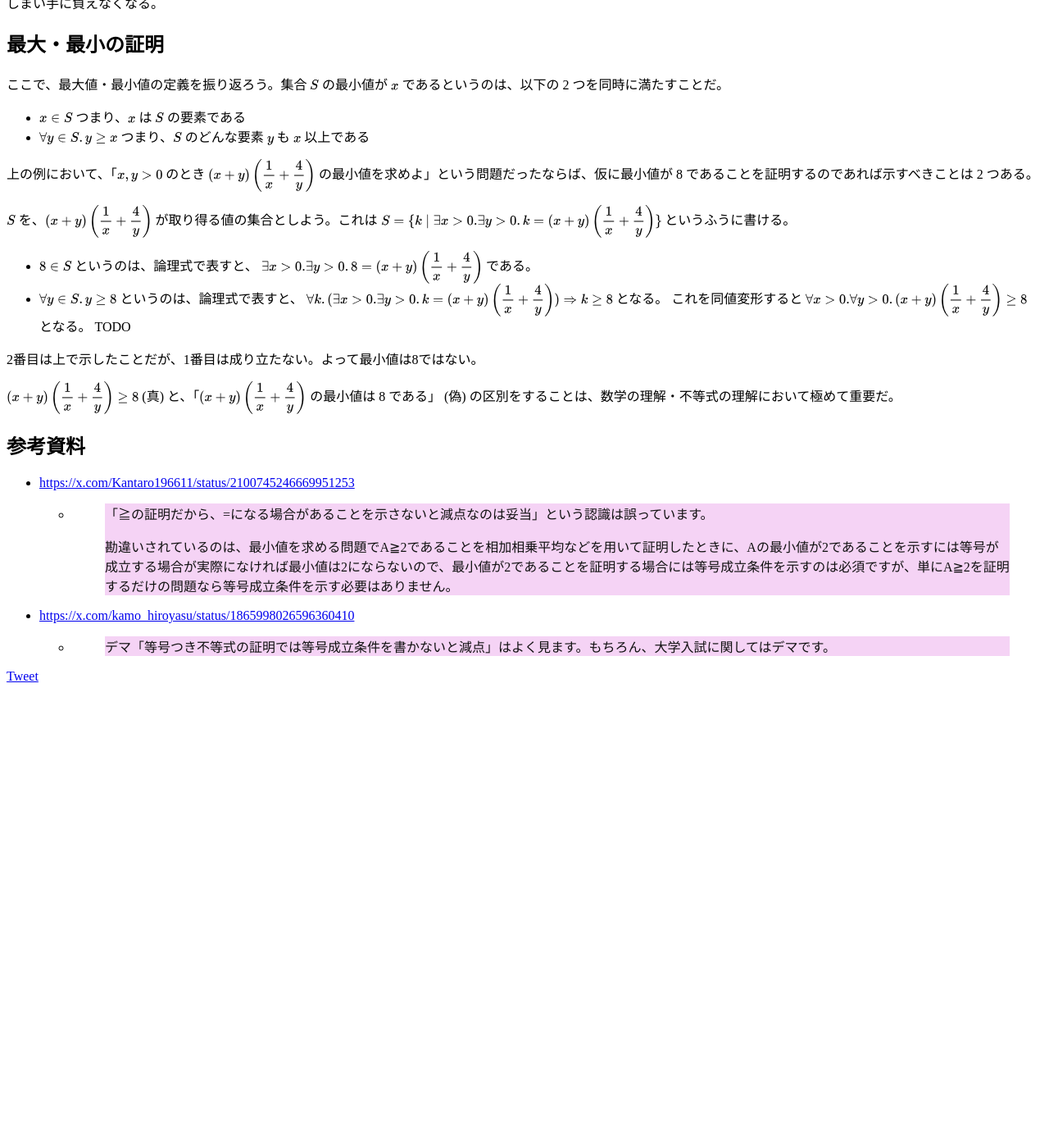
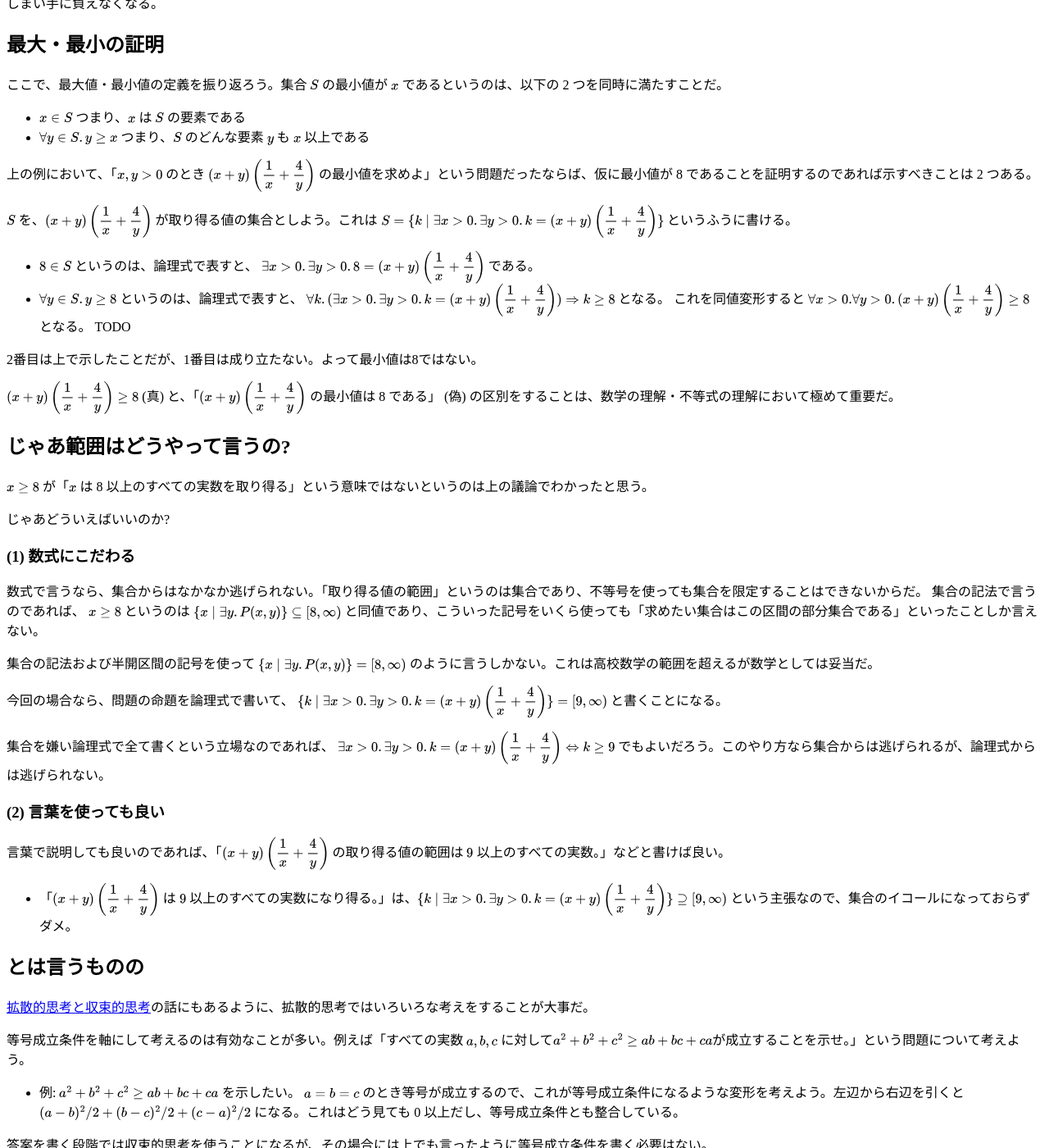
Before and after one commit to koba-e964/ut-entrance-exam-math, a Jekyll site: the page built from columns/when-is-it-equal.md, in a window 1280 px wide and 1400 px high, scrolled down 776 px. Shown: the whole window at 82% size. Built offline with Jekyll 4.4.1, drawn with Linux system fonts in a browser that asks for light colours; our own code applies the rules of GitHub Pages for plain Markdown files; comment, search, counter and statistics services are not loaded; before the commit the page ends 1618 px from its top, so only the background shows below that; some of the changed text lies outside the part shown.

Commit message:
Add contents to columns/when-is-it-equal

```diff
--- a/columns/when-is-it-equal.md
+++ b/columns/when-is-it-equal.md
@@ -1,4 +1,4 @@
-# [こばのページ](../../index.html)/[東大入試数学過去問解答例](../index)/[コラム](./index)/等号条件って書く必要あるの?
+# [こばのページ](../../index.html)/[東大入試数学過去問解答例](../index)/[コラム](./index)/等号成立条件って書く必要あるの?
 
 ## まとめ
 単に不等式の証明をするだけなら不要。($1+t\le e^t$ など)
@@ -37,14 +37,54 @@ $$(x + y)\left(\dfrac{1}{x} + \dfrac{4}{y}\right) \ge 8$$
 
 上の例において、「$x, y \gt 0$ のとき $(x + y)\left(\dfrac{1}{x} + \dfrac{4}{y}\right)$ の最小値を求めよ」という問題だったならば、仮に最小値が 8 であることを証明するのであれば示すべきことは 2 つある。
 
-$S$ を、$(x + y)\left(\dfrac{1}{x} + \dfrac{4}{y}\right)$ が取り得る値の集合としよう。これは $S = \lbrace k \mid \exists x \gt 0. \exists y \gt 0 . k = (x + y)\left(\dfrac{1}{x} + \dfrac{4}{y}\right) \rbrace$ というふうに書ける。
+$S$ を、$(x + y)\left(\dfrac{1}{x} + \dfrac{4}{y}\right)$ が取り得る値の集合としよう。これは $S = \lbrace k \mid \exists x \gt 0\ldotp \exists y \gt 0\ldotp k = (x + y)\left(\dfrac{1}{x} + \dfrac{4}{y}\right) \rbrace$ というふうに書ける。
 
-- $8 \in S$ というのは、論理式で表すと、 $\exists x \gt 0. \exists y \gt 0 . 8 = (x + y)\left(\dfrac{1}{x} + \dfrac{4}{y}\right)$ である。
-- $\forall y \in S\ldotp y \ge 8$ というのは、論理式で表すと、 $\forall k. (\exists x \gt 0. \exists y \gt 0 . k = (x + y)\left(\dfrac{1}{x} + \dfrac{4}{y}\right)) \Rightarrow k \ge 8$ となる。 これを同値変形すると $\forall x \gt 0. \forall y \gt 0 . (x + y)\left(\dfrac{1}{x} + \dfrac{4}{y}\right) \ge 8$ となる。 TODO
+- $8 \in S$ というのは、論理式で表すと、 $\exists x \gt 0\ldotp \exists y \gt 0\ldotp 8 = (x + y)\left(\dfrac{1}{x} + \dfrac{4}{y}\right)$ である。
+- $\forall y \in S\ldotp y \ge 8$ というのは、論理式で表すと、 $\forall k. (\exists x \gt 0\ldotp \exists y \gt 0\ldotp k = (x + y)\left(\dfrac{1}{x} + \dfrac{4}{y}\right)) \Rightarrow k \ge 8$ となる。 これを同値変形すると $\forall x \gt 0. \forall y \gt 0 . (x + y)\left(\dfrac{1}{x} + \dfrac{4}{y}\right) \ge 8$ となる。 TODO
 
 2番目は上で示したことだが、1番目は成り立たない。よって最小値は8ではない。
 
 $(x + y)\left(\dfrac{1}{x} + \dfrac{4}{y}\right) \ge 8$ (真) と、「$(x + y)\left(\dfrac{1}{x} + \dfrac{4}{y}\right)$ の最小値は 8 である」 (偽) の区別をすることは、数学の理解・不等式の理解において極めて重要だ。
+
+
+## じゃあ範囲はどうやって言うの?
+
+$x \ge 8$ が「$x$ は 8 以上のすべての実数を取り得る」という意味ではないというのは上の議論でわかったと思う。
+
+じゃあどういえばいいのか?
+
+### (1) 数式にこだわる
+
+数式で言うなら、集合からはなかなか逃げられない。「取り得る値の範囲」というのは集合であり、不等号を使っても集合を限定することはできないからだ。
+集合の記法で言うのであれば、 $x \ge 8$ というのは $\lbrace x \mid \exists y\ldotp P(x,y)\rbrace \subseteq [8, \infty)$ と同値であり、こういった記号をいくら使っても「求めたい集合はこの区間の部分集合である」といったことしか言えない。
+
+集合の記法および半開区間の記号を使って $\lbrace x \mid \exists y\ldotp P(x,y)\rbrace = [8, \infty)$ のように言うしかない。これは高校数学の範囲を超えるが数学としては妥当だ。
+
+今回の場合なら、問題の命題を論理式で書いて、 $\lbrace k \mid \exists x \gt 0\ldotp \exists y \gt 0\ldotp k = (x + y)\left(\dfrac{1}{x} + \dfrac{4}{y}\right)\rbrace = [9, \infty)$ と書くことになる。
+
+集合を嫌い論理式で全て書くという立場なのであれば、 $\exists x \gt 0\ldotp \exists y \gt 0\ldotp k = (x + y)\left(\dfrac{1}{x} + \dfrac{4}{y}\right) \Leftrightarrow k \ge 9$ でもよいだろう。このやり方なら集合からは逃げられるが、論理式からは逃げられない。
+
+### (2) 言葉を使っても良い
+言葉で説明しても良いのであれば、「$(x + y)\left(\dfrac{1}{x} + \dfrac{4}{y}\right)$ の取り得る値の範囲は $9$ 以上のすべての実数。」などと書けば良い。
+
+- 「$(x + y)\left(\dfrac{1}{x} + \dfrac{4}{y}\right)$ は $9$ 以上のすべての実数になり得る。」は、$\lbrace k \mid \exists x \gt 0\ldotp \exists y \gt 0\ldotp k = (x + y)\left(\dfrac{1}{x} + \dfrac{4}{y}\right)\rbrace \supseteq [9, \infty)$ という主張なので、集合のイコールになっておらずダメ。
+
+## とは言うものの
+[拡散的思考と収束的思考](./boyaki)の話にもあるように、拡散的思考ではいろいろな考えをすることが大事だ。
+
+等号成立条件を軸にして考えるのは有効なことが多い。例えば「すべての実数 $a,b,c$ に対して$a^2 + b^2 + c^2 \ge ab + bc + ca$が成立することを示せ。」という問題について考えよう。
+
+- 例: $a^2 + b^2 + c^2 \ge ab + bc + ca$ を示したい。 $a = b = c$ のとき等号が成立するので、これが等号成立条件になるような変形を考えよう。左辺から右辺を引くと $(a-b)^2/2 + (b-c)^2/2 + (c-a)^2/2$ になる。これはどう見ても 0 以上だし、等号成立条件とも整合している。
+
+答案を書く段階では収束的思考を使うことになるが、その場合には上でも言ったように等号成立条件を書く必要はない。
+
+- 答え: 左辺から右辺を引いたものは $(a-b)^2/2 + (b-c)^2/2 + (c-a)^2/2$ である。実数の2乗は 0 以上であるため、これも 0 以上である。よって $(左辺) \ge (右辺)$ が成り立つ。
+
+## 最小値を与える $x$ の値は必要か?
+- 存在を示す必要はあるが、値そのものは必要ない。
+- 存在を示す一番単純なやり方は、値そのものを示すことだ。
+- 一方で、存在を示せるが具体的な値を出すのが難しいこともある。それならそれでよい。
+  - <https://x.com/f_sei/status/2061960570090537458> において、$\|x^3+x+1\|=0$ を満たす実数 $x$ の存在を示すのは容易である。 ($g(x) := x^3 + x+ 1$ と置くと、 $g(-1)=-1\lt 0, g(0)=1\gt 0$ であり、$g$が連続関数であることと中間値の定理から $-1\lt x \lt 0$ を満たすある $x$ で $g(x) = 0$ となる。) 一方で、具体的に求めるのは難しい。
 
 ## 参考資料
 - <https://x.com/Kantaro196611/status/2100745246669951253>
@@ -53,3 +93,8 @@ $(x + y)\left(\dfrac{1}{x} + \dfrac{4}{y}\right) \ge 8$ (真) と、「$(x + y)\
     > 勘違いされているのは、最小値を求める問題でA≧2であることを相加相乗平均などを用いて証明したときに、Aの最小値が2であることを示すには等号が成立する場合が実際になければ最小値は2にならないので、最小値が2であることを証明する場合には等号成立条件を示すのは必須ですが、単にA≧2を証明するだけの問題なら等号成立条件を示す必要はありません。
 - <https://x.com/kamo_hiroyasu/status/1865998026596360410>
   - > デマ「等号つき不等式の証明では等号成立条件を書かないと減点」はよく見ます。もちろん、大学入試に関してはデマです。
+- <https://x.com/kamo_hiroyasu/status/1807606311191994644>
+  - > 迷信「不等式の証明で等号成立条件を書かないと減点対象」の出所は想像できます。「最大値・最小値の決定ではその値を取る場合の存在が必要」が化けたのでしょう。
+- <https://x.com/kamo_hiroyasu/status/1800367324345807014>
+  - > 高校とか予備校とか塾とかで「等号成立条件を書かないと減点」と不当に指導している人がいるかもしれません。それに迎合して変な癖をつけると、大学入試本番で不利になりますからね。堂々と減点されたほうが、長い目では受験生本人のためになります。
+- <https://x.com/hyuki/status/2067936694364783073>
```
Also changed, not shown: columns/index.md (+1 -1 lines).
